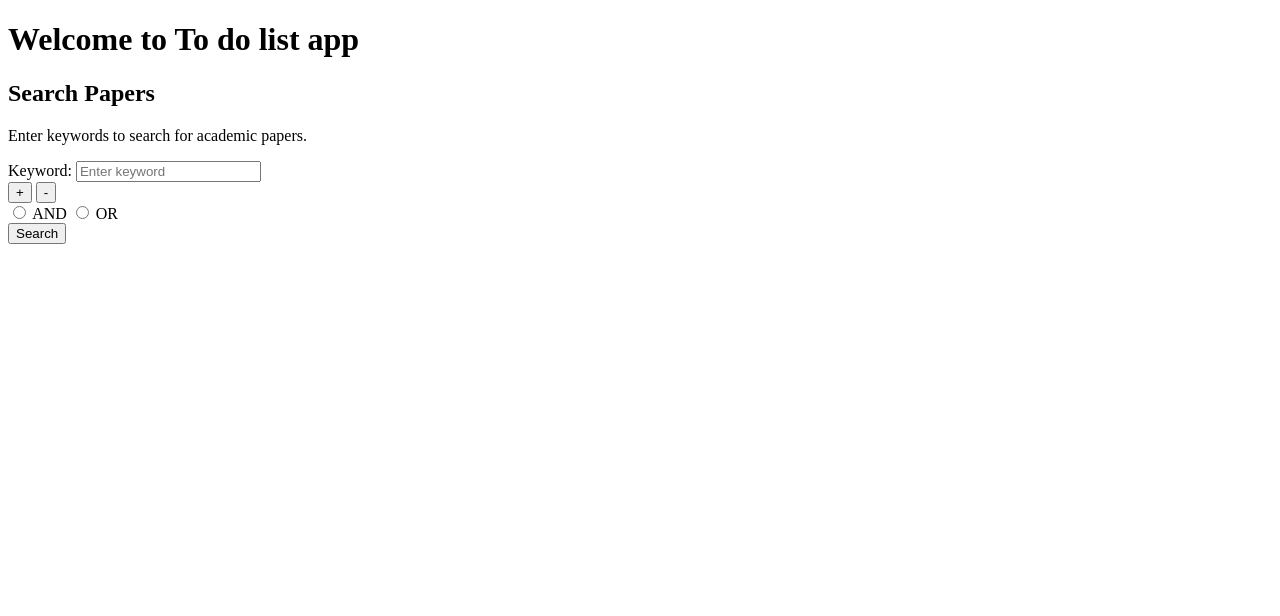
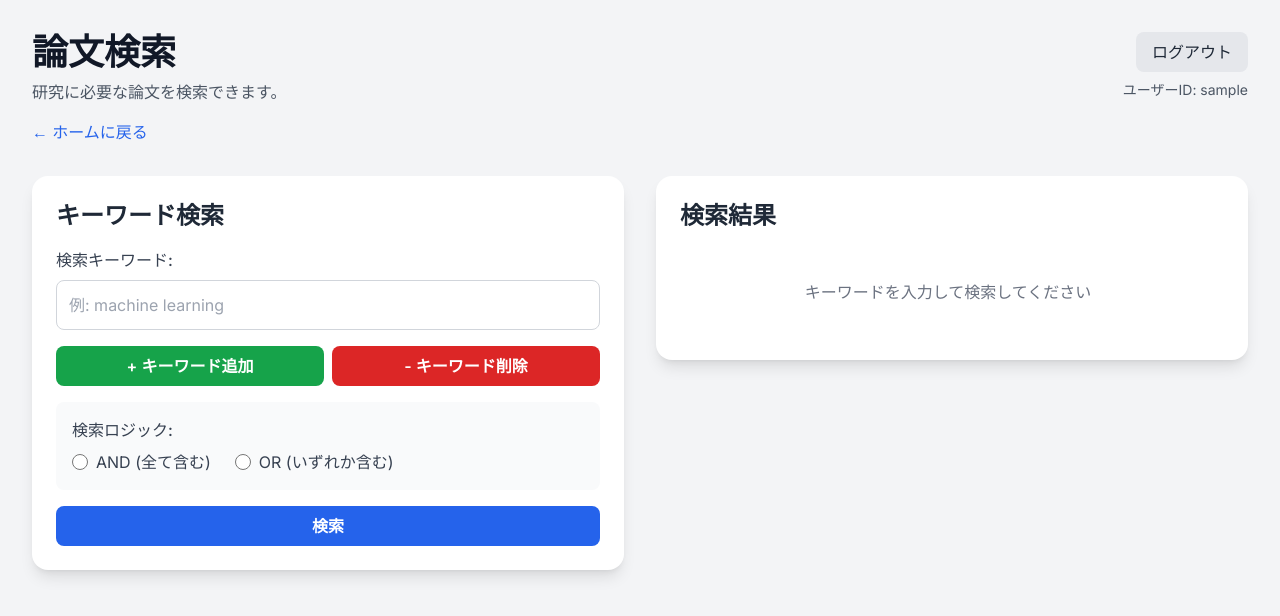
Before and after one commit to jphacks/sd_2510, a Flask app: page /paper in a window 1280 px wide. Shown: the top 616 px of the page. Run offline with Flask 3, Linux system fonts and the light colour scheme; the visitor is signed in with stand-in values (Sample User, id 1); some libraries are stand-ins or nearby versions.

Commit message:
uiを改善

```diff
--- a/static/js/search_paper.js
+++ b/static/js/search_paper.js
@@ -1,6 +1,8 @@
 const add_button = document.getElementById('add_button');
 const delete_button = document.getElementById('delete_button');
 const submit_button = document.getElementById('submit_button');
+const searchAlert = document.getElementById('search-alert');
+const resultsContainer = document.getElementById('results-container');
 
 function addForm() {
     console.log("push plus button")
@@ -15,11 +17,12 @@
 function deleteForm() {
     console.log("push minus button")
     //フォームの数を取得
-    const form_length = document.querySelectorAll("div.keyword_entry").length;
+    const form_length = document.querySelectorAll(".keyword_entry_item").length;
 
     //フォームが1個なら処理終了
     if (form_length === 1) {
         console.log("これ以上削除できません");
+        showAlert('これ以上削除できません', 'error');
 
     } else {
         //div#keyword_entry内の一番下の要素を取得
@@ -31,13 +34,91 @@
     }
 }
 
+// アラート表示関数
+function showAlert(message, type) {
+    searchAlert.textContent = message;
+    searchAlert.className = 'mt-4 text-center p-4 rounded-lg';
+
+    if (type === 'success') {
+        searchAlert.classList.add('bg-green-50', 'text-green-700', 'border', 'border-green-200');
+    } else if (type === 'error') {
+        searchAlert.classList.add('bg-red-50', 'text-red-700', 'border', 'border-red-200');
+    } else {
+        searchAlert.classList.add('bg-blue-50', 'text-blue-700', 'border', 'border-blue-200');
+    }
+
+    searchAlert.classList.remove('hidden');
+
+    // 5秒後に非表示
+    setTimeout(() => {
+        searchAlert.classList.add('hidden');
+    }, 5000);
+}
+
+// 検索結果を表示する関数
+function displayResults(data) {
+    if (!data.papers || data.papers.length === 0) {
+        resultsContainer.innerHTML = `
+            <div class="bg-yellow-50 border border-yellow-200 rounded-lg p-4">
+                <p class="text-yellow-800">論文が見つかりませんでした。</p>
+            </div>
+        `;
+        return;
+    }
+
+    let html = `
+        <div class="bg-green-50 border border-green-200 rounded-lg p-4 mb-4">
+            <h3 class="font-semibold text-green-800">${escapeHtml(data.name)}</h3>
+            <p class="text-sm text-green-600 mt-2">${data.count}件の論文が見つかりました。</p>
+        </div>
+    `;
+
+    data.papers.forEach((paper, index) => {
+        html += `
+            <div class="bg-white border border-gray-200 rounded-lg p-4 mb-3 hover:shadow-md transition-shadow">
+                <h3 class="font-semibold text-gray-900 mb-2">
+                    ${index + 1}. ${escapeHtml(paper.title)}
+                </h3>
+                <p class="text-sm text-gray-600 mb-1">
+                    <span class="font-medium">著者:</span> ${escapeHtml(paper.authors)}
+                </p>
+                <p class="text-sm text-gray-600 mb-2">
+                    <span class="font-medium">投稿日:</span> ${escapeHtml(paper.published)}
+                </p>
+                <p class="text-sm text-gray-700 mb-2 line-clamp-3">
+                    ${escapeHtml(paper.summary.substring(0, 200))}...
+                </p>
+                <a href="${escapeHtml(paper.url)}" target="_blank"
+                   class="text-blue-600 hover:text-blue-800 text-sm font-medium">
+                    論文を見る →
+                </a>
+            </div>
+        `;
+    });
+
+    resultsContainer.innerHTML = html;
+}
+
+// HTMLエスケープ関数
+function escapeHtml(text) {
+    if (!text) return '';
+    const div = document.createElement('div');
+    div.textContent = text;
+    return div.innerHTML;
+}
+
 async function submitForm() { // 1. 関数に `async` をつける
     console.log("push submit button")
 
     let submit_data = {};
     var keywords = [];
     var keyword_inputs = document.querySelectorAll('#keyword_entry input[name="keyword"]');
-    var logic = document.querySelector('input[name="logic"]:checked').value;
+    var logic = document.querySelector('input[name="logic"]:checked');
+
+    if (!logic) {
+        showAlert('検索ロジック (AND/OR) を選択してください', 'error');
+        return;
+    }
 
     keyword_inputs.forEach(function(input) {
         // 空の入力は無視する
@@ -47,12 +128,17 @@
     });
 
     if (keywords.length === 0) {
-        alert('キーワードを1つ以上入力してください。');
+        showAlert('キーワードを1つ以上入力してください', 'error');
         return; // 処理を中断
     }
 
     submit_data["keywords"] = keywords;
-    submit_data["logic"] = logic;
+    submit_data["logic"] = logic.value;
+
+    // ローディング表示
+    submit_button.disabled = true;
+    submit_button.textContent = '検索中...';
+    resultsContainer.innerHTML = '<p class="text-gray-500 text-center py-8">検索中...</p>';
 
     try {
         // 2. fetchの完了を `await` で待つ
@@ -76,17 +162,24 @@
 
         // `result` にはサーバーからのデータが格納されている
         console.log('成功:', result);
-        alert(`「${result.name}」の検索が完了しました。${result.count}件の論文が見つかりました。`);
 
-        console.log(response.json)
-
-        // `result.papers`を使って画面に結果を表示する処理
-        // displayResults(result.papers);
+        if (result.status === 'ok') {
+            showAlert(`検索成功: ${result.name}`, 'success');
+            displayResults(result);
+        } else {
+            showAlert(`エラー: ${result.error || '検索に失敗しました'}`, 'error');
+            resultsContainer.innerHTML = '<p class="text-red-500 text-center py-8">検索に失敗しました</p>';
+        }
 
     } catch (error) {
         // エラーが発生した場合の処理
         console.error('エラー:', error);
-        alert(`エラーが発生しました: ${error.message}`);
+        showAlert(`エラーが発生しました: ${error.message}`, 'error');
+        resultsContainer.innerHTML = '<p class="text-red-500 text-center py-8">通信エラーが発生しました</p>';
+    } finally {
+        // ボタンを元に戻す
+        submit_button.disabled = false;
+        submit_button.textContent = '検索';
     }
 }
 
--- a/templates/search_paper.html
+++ b/templates/search_paper.html
@@ -3,41 +3,136 @@
 <head>
     <meta charset="UTF-8">
     <meta name="viewport" content="width=device-width, initial-scale=1.0">
-    <title>Search Page</title>
+    <title>論文検索 - タスク管理ダッシュボード for researcher</title>
+    <script src="https://cdn.tailwindcss.com"></script>
+    <link href="https://fonts.googleapis.com/css2?family=Inter:wght@400;500;600;700&display=swap" rel="stylesheet">
+    <link rel="stylesheet" href="{{ url_for('static', filename='css/style.css') }}">
+</head>
+<body class="bg-gray-100 text-gray-800">
 
-</head>
-<body>
-    <h1>Welcome to To do list app</h1>
-    <div class="container">
-        <h2>Search Papers</h2>
-        <p>Enter keywords to search for academic papers.</p>
-        <form id="search-form" action="" method="post">
-            <template class="input_form" id="input_form">
-                <div class="keyword_entry" id="keyword_entry">
-                    <label>Keyword:</label>
-                    <input type="text" name="keyword" placeholder="Enter keyword" required>
-                    <br>
+<div class="container mx-auto p-4 md:p-8">
+    <header class="mb-8">
+        <div class="flex justify-between items-start">
+            <div>
+                <h1 class="text-3xl md:text-4xl font-bold text-gray-900">論文検索</h1>
+                <p class="text-gray-600 mt-2">研究に必要な論文を検索できます。</p>
+                <div class="mt-4">
+                    <a href="{{ url_for('home') }}" class="text-blue-600 hover:text-blue-800 font-medium">
+                        ← ホームに戻る
+                    </a>
                 </div>
-            </template>
+            </div>
+            <div class="text-right">
+                <a href="{{ url_for('logout') }}" class="inline-block bg-gray-200 hover:bg-gray-300 text-gray-800 px-4 py-2 rounded-lg transition font-medium">
+                    ログアウト
+                </a>
+                <p class="text-sm text-gray-600 mt-2">ユーザーID: {{ current_user.user_id }}</p>
+            </div>
+        </div>
+    </header>
 
-            <div class="keyword_entry" id="keyword_entry">
-                <label>Keyword:</label>
-                <input type="text" name="keyword" placeholder="Enter keyword" required>
-                <br>
+    <main class="grid grid-cols-1 lg:grid-cols-2 gap-8">
+        <!-- 左カラム: 検索フォーム -->
+        <div class="space-y-8">
+            <div class="bg-white p-6 rounded-2xl shadow-lg">
+                <h2 class="text-2xl font-semibold mb-4">キーワード検索</h2>
+                <form id="search-form">
+                    <template class="input_form" id="input_form">
+                        <div class="keyword_entry_item mb-4">
+                            <label class="block mb-2 font-medium text-gray-700">検索キーワード:</label>
+                            <input
+                                type="text"
+                                name="keyword"
+                                placeholder="例: machine learning"
+                                class="w-full p-3 border border-gray-300 rounded-lg focus:ring-2 focus:ring-blue-500 focus:border-blue-500 transition"
+                                required
+                            >
+                        </div>
+                    </template>
+
+                    <div id="keyword_entry" class="space-y-4 mb-4">
+                        <div class="keyword_entry_item">
+                            <label class="block mb-2 font-medium text-gray-700">検索キーワード:</label>
+                            <input
+                                type="text"
+                                name="keyword"
+                                placeholder="例: machine learning"
+                                class="w-full p-3 border border-gray-300 rounded-lg focus:ring-2 focus:ring-blue-500 focus:border-blue-500 transition"
+                                required
+                            >
+                        </div>
+                    </div>
+
+                    <div class="buttons space-y-4">
+                        <div class="flex gap-2">
+                            <button
+                                type="button"
+                                id="add_button"
+                                class="flex-1 bg-green-600 text-white px-4 py-2 rounded-lg font-semibold hover:bg-green-700 transition-colors focus:outline-none focus:ring-2 focus:ring-offset-2 focus:ring-green-500"
+                            >
+                                + キーワード追加
+                            </button>
+                            <button
+                                type="button"
+                                id="delete_button"
+                                class="flex-1 bg-red-600 text-white px-4 py-2 rounded-lg font-semibold hover:bg-red-700 transition-colors focus:outline-none focus:ring-2 focus:ring-offset-2 focus:ring-red-500"
+                            >
+                                - キーワード削除
+                            </button>
+                        </div>
+
+                        <div class="bg-gray-50 p-4 rounded-lg">
+                            <label class="block mb-2 font-medium text-gray-700">検索ロジック:</label>
+                            <div class="flex gap-6">
+                                <div class="flex items-center">
+                                    <input
+                                        type="radio"
+                                        id="and"
+                                        name="logic"
+                                        value="AND"
+                                        class="w-4 h-4 text-blue-600 focus:ring-blue-500"
+                                        required
+                                    >
+                                    <label for="and" class="ml-2 text-gray-700">AND (全て含む)</label>
+                                </div>
+                                <div class="flex items-center">
+                                    <input
+                                        type="radio"
+                                        id="or"
+                                        name="logic"
+                                        value="OR"
+                                        class="w-4 h-4 text-blue-600 focus:ring-blue-500"
+                                    >
+                                    <label for="or" class="ml-2 text-gray-700">OR (いずれか含む)</label>
+                                </div>
+                            </div>
+                        </div>
+
+                        <button
+                            type="button"
+                            id="submit_button"
+                            class="w-full bg-blue-600 text-white px-4 py-2 rounded-lg font-semibold hover:bg-blue-700 transition-colors focus:outline-none focus:ring-2 focus:ring-offset-2 focus:ring-blue-500"
+                        >
+                            検索
+                        </button>
+                    </div>
+                </form>
+                <div id="search-alert" class="mt-4 text-center p-4 rounded-lg hidden"></div>
             </div>
+        </div>
 
-            <div class="buttons">
-                <button type="button" id="add_button">+</button>
-                <button type="button" id="delete_button">-</button>
-                <br>
-                <input type="radio" id="and" name="logic" value="AND" required>
-                <label for="and">AND</label>
-                <input type="radio" id="or" name="logic" value="OR">
-                <label for="or">OR</label>
-                <br>
-                <button type="button" id="submit_button">Search</button>
+        <!-- 右カラム: 検索結果 -->
+        <div class="space-y-8">
+            <div class="bg-white p-6 rounded-2xl shadow-lg">
+                <h2 class="text-2xl font-semibold mb-4">検索結果</h2>
+                <div id="results-container" class="space-y-3 max-h-[70vh] overflow-y-auto pr-2">
+                    <p class="text-gray-500 text-center py-8">キーワードを入力して検索してください</p>
+                </div>
             </div>
-        </form>
-    </div>
-    <script src = "{{ url_for('static', filename='js/search_paper.js') }}"></script>
+        </div>
+    </main>
+</div>
+
+<script src="{{ url_for('static', filename='js/search_paper.js') }}"></script>
 </body>
+</html>
```
